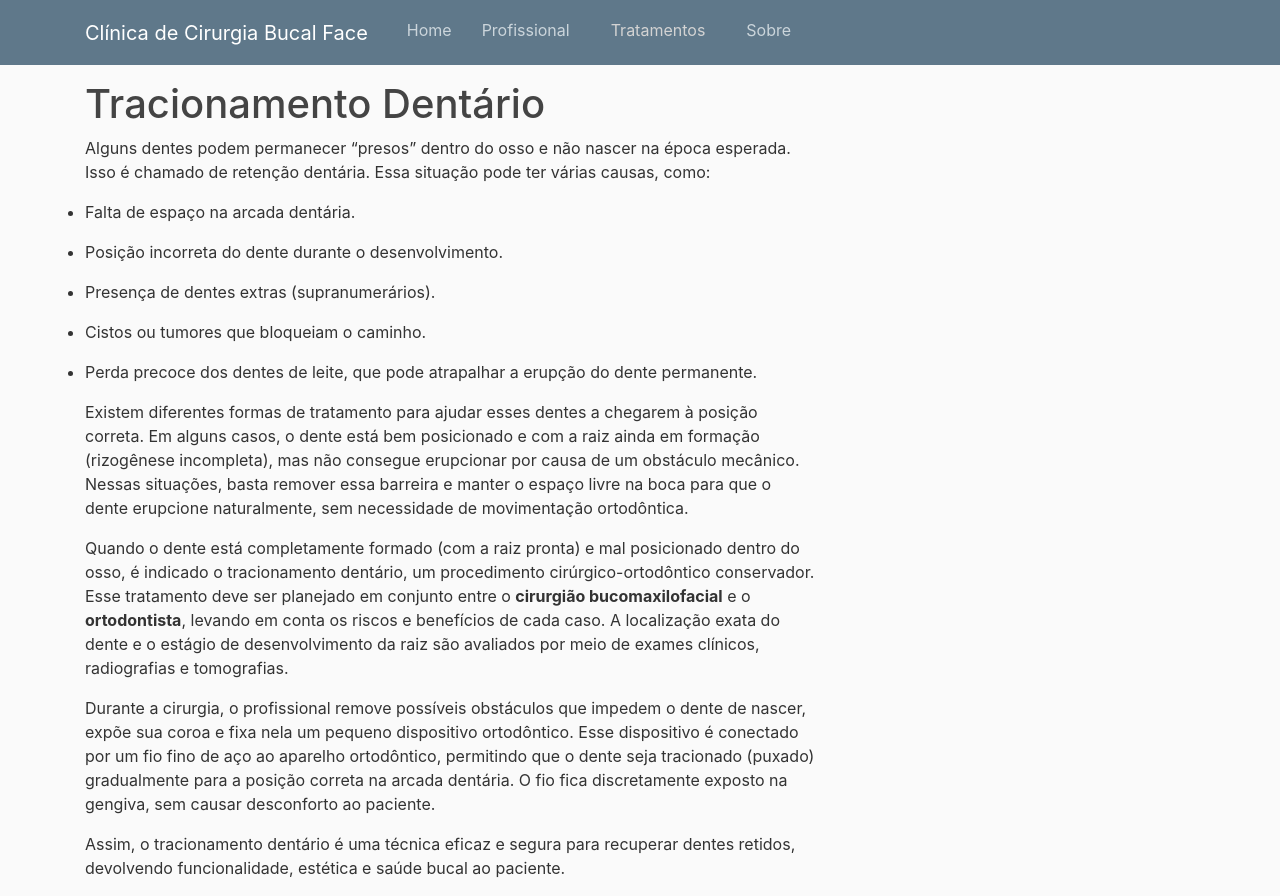
After one commit to lucagorayeb/Projeto_clinica, a Django app: page /desease/tracionamento_dentario in a window 1280 px wide. The commit adds this page. Run offline with Django 5.2, Linux system fonts and the light colour scheme.

Commit message:
updating

```diff
--- a/clinica/templates/clinica/public/base.html
+++ b/clinica/templates/clinica/public/base.html
@@ -37,6 +37,7 @@
                                     <li> <a  href="{% url 'clinica-desease-cirurgia-traumatologia'%}">Traumatologia</a> </li>
                                     <li> <a  href="{% url 'clinica-desease-periconarite'%}">Pericoronarite</a> </li>
                                     <li> <a  href="{% url 'clinica-dentes-inclusos' %}">Dente Incluso</a> </li>
+                                    <li> <a  href="{% url 'clinica-tracionamento-dentario' %}">Tracionamento Dentário</a> </li>
                                 </ul>
                         </li>
                     </ul>
--- /dev/null
+++ b/clinica/templates/clinica/public/desease/tracionamento_dentario.html
@@ -0,0 +1,55 @@
+{% extends "clinica/public/base.html" %}
+{% block content %}
+{% load static %}
+<link rel="stylesheet" type="text/css" href="{% static 'clinica/public/desease/main_desease.css' %}">
+
+    <div>
+        <h1>Tracionamento Dentário</h1>
+
+        <div>
+            <ul>
+                <p>
+                    Alguns dentes podem permanecer “presos” dentro do osso e não nascer na época esperada. Isso é chamado de retenção dentária.
+                    Essa situação pode ter várias causas, como:
+                </p>
+                <li>
+                    <p>Falta de espaço na arcada dentária.</p>
+                </li>
+                <li>
+                    <p>Posição incorreta do dente durante o desenvolvimento.</p>
+                </li>
+                <li>
+                    <p>Presença de dentes extras (supranumerários).</p>
+                </li>
+                <li>
+                    <p>Cistos ou tumores que bloqueiam o caminho.</p>
+                </li>
+                <li>
+                    <p>Perda precoce dos dentes de leite, que pode atrapalhar a erupção do dente permanente.</p>
+                </li>
+            </ul>
+        </div>
+
+        <p>
+            Existem diferentes formas de tratamento para ajudar esses dentes a chegarem à posição correta.
+            Em alguns casos, o dente está bem posicionado e com a raiz ainda em formação (rizogênese incompleta), mas não consegue erupcionar por causa de um obstáculo mecânico.
+            Nessas situações, basta remover essa barreira e manter o espaço livre na boca para que o dente erupcione naturalmente, sem necessidade de movimentação ortodôntica.
+        </p>
+
+        <p>
+            Quando o dente está completamente formado (com a raiz pronta) e mal posicionado dentro do osso, é indicado o tracionamento dentário, um procedimento cirúrgico-ortodôntico conservador.
+            Esse tratamento deve ser planejado em conjunto entre o <b>cirurgião bucomaxilofacial</b> e o <b>ortodontista</b>, levando em conta os riscos e benefícios de cada caso.
+            A localização exata do dente e o estágio de desenvolvimento da raiz são avaliados por meio de exames clínicos, radiografias e tomografias.
+        </p>
+
+        <p>
+            Durante a cirurgia, o profissional remove possíveis obstáculos que impedem o dente de nascer, expõe sua coroa e fixa nela um pequeno dispositivo ortodôntico.
+            Esse dispositivo é conectado por um fio fino de aço ao aparelho ortodôntico, permitindo que o dente seja tracionado (puxado) gradualmente para a posição correta na arcada dentária.
+            O fio fica discretamente exposto na gengiva, sem causar desconforto ao paciente.
+        </p>
+
+        <p>Assim, o tracionamento dentário é uma técnica eficaz e segura para recuperar dentes retidos, devolvendo funcionalidade, estética e saúde bucal ao paciente.</p>
+
+
+    </div>
+{% endblock content %}
--- a/clinica/urls.py
+++ b/clinica/urls.py
@@ -3,10 +3,18 @@ from . import views
 
 urlpatterns = [
     path('', views.home, name='clinica-home'),
+
     path('about/', views.about, name='clinica-about'),
+
     path('professional/', views.professional , name='clinica-professional'),
+
     path('desease/', views.desease, name='clinica-desease'),
+
     path('desease/cirurgia-traumatologia', views.desease_cirurgia_traumatologia, name='clinica-desease-cirurgia-traumatologia'),
+
     path('desease/periconarite', views.desease_periconarite, name='clinica-desease-periconarite'),
+
     path('desease/dentes_inclusos', views.desease_dentes_inclusos, name='clinica-dentes-inclusos'),
+
+    path('desease/tracionamento_dentario', views.tracionamento_dentario, name='clinica-tracionamento-dentario'),
 ]
--- a/clinica/views.py
+++ b/clinica/views.py
@@ -20,3 +20,6 @@ def desease_periconarite(request):
 
 def desease_dentes_inclusos(request):
     return render(request, 'clinica/public/desease/dentes_inclusos.html')
+
+def tracionamento_dentario(request):
+    return render(request, 'clinica/public/desease/tracionamento_dentario.html')
```
Also changed, not shown: clinica/templates/clinica/public/desease/cisto_odontogenico.html (added).
